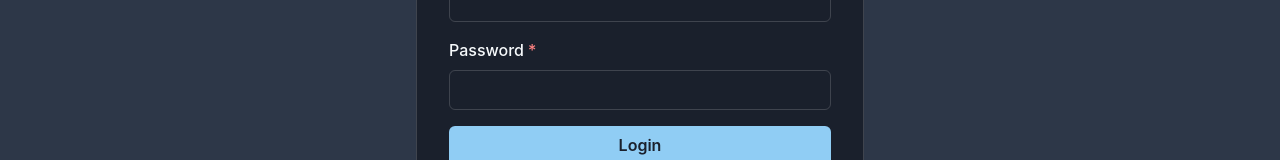
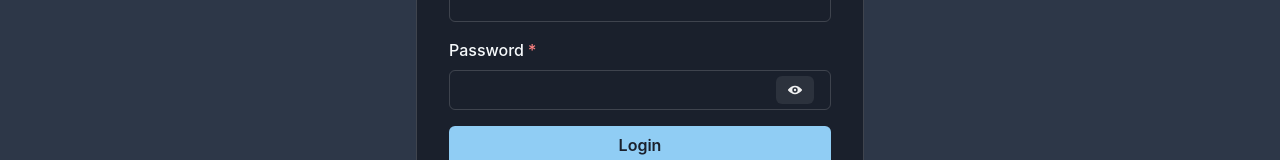
Before and after one commit to TheoH32/omni-clipper, a React (Vite) app in the folder apps/web/: page /login in a window 1280 px wide. Shown: the part 299-459 px from the top of the page. Built offline with nearby package versions, Linux system fonts and the light colour scheme.

Commit message:
added view button to password field

```diff
--- a/apps/web/package.json
+++ b/apps/web/package.json
@@ -16,7 +16,8 @@
     "@chakra-ui/react": "^2.8.2",
     "@emotion/react": "^11.11.1",
     "@emotion/styled": "^11.11.0",
-    "framer-motion": "^10.16.4"
+    "framer-motion": "^10.16.4",
+    "@chakra-ui/icons": "^2.1.1"
   },
   "devDependencies": {
     "@vitejs/plugin-react": "^4.0.0",
--- a/apps/web/src/Login.jsx
+++ b/apps/web/src/Login.jsx
@@ -11,13 +11,17 @@ import {
   Text,
   useToast,
   VStack,
+  InputGroup,
+  InputRightElement
 } from '@chakra-ui/react';
+import { ViewIcon, ViewOffIcon } from '@chakra-ui/icons';
 import Layout from './Layout';
 
 export default function Login() {
   const [email, setEmail] = useState('');
   const [password, setPassword] = useState('');
   const [loading, setLoading] = useState(false);
+  const [showPassword, setShowPassword] = useState(false); // New state for password visibility
   const { login } = useAuth();
   const navigate = useNavigate();
   const toast = useToast();
@@ -73,11 +77,18 @@ export default function Login() {
             </FormControl>
             <FormControl isRequired>
               <FormLabel>Password</FormLabel>
-              <Input
-                type="password"
-                value={password}
-                onChange={(e) => setPassword(e.target.value)}
-              />
+              <InputGroup>
+                <Input
+                  type={showPassword ? 'text' : 'password'}
+                  value={password}
+                  onChange={(e) => setPassword(e.target.value)}
+                />
+                <InputRightElement width="4.5rem">
+                  <Button h="1.75rem" size="sm" onClick={() => setShowPassword(!showPassword)}>
+                    {showPassword ? <ViewOffIcon /> : <ViewIcon />}
+                  </Button>
+                </InputRightElement>
+              </InputGroup>
             </FormControl>
             <Button type="submit" colorScheme="blue" width="full" isLoading={loading}>
               Login
--- a/apps/web/src/Signup.jsx
+++ b/apps/web/src/Signup.jsx
@@ -11,7 +11,10 @@ import {
   Text,
   useToast,
   VStack,
+  InputGroup,
+  InputRightElement
 } from '@chakra-ui/react';
+import { ViewIcon, ViewOffIcon } from '@chakra-ui/icons';
 import Layout from './Layout';
 
 export default function Signup() {
@@ -19,6 +22,7 @@ export default function Signup() {
   const [password, setPassword] = useState('');
   const [accessCode, setAccessCode] = useState('');
   const [loading, setLoading] = useState(false);
+  const [showPassword, setShowPassword] = useState(false); // New state for password visibility
   const navigate = useNavigate();
   const toast = useToast();
 
@@ -69,11 +73,18 @@ export default function Signup() {
             </FormControl>
             <FormControl isRequired>
               <FormLabel>Password</FormLabel>
-              <Input
-                type="password"
-                value={password}
-                onChange={(e) => setPassword(e.target.value)}
-              />
+              <InputGroup>
+                <Input
+                  type={showPassword ? 'text' : 'password'}
+                  value={password}
+                  onChange={(e) => setPassword(e.target.value)}
+                />
+                <InputRightElement width="4.5rem">
+                  <Button h="1.75rem" size="sm" onClick={() => setShowPassword(!showPassword)}>
+                    {showPassword ? <ViewOffIcon /> : <ViewIcon />}
+                  </Button>
+                </InputRightElement>
+              </InputGroup>
             </FormControl>
             <FormControl isRequired>
               <FormLabel>Access Code</FormLabel>
```
Also changed, not shown: 1 other file (tests, documents, lock files or other folders).
